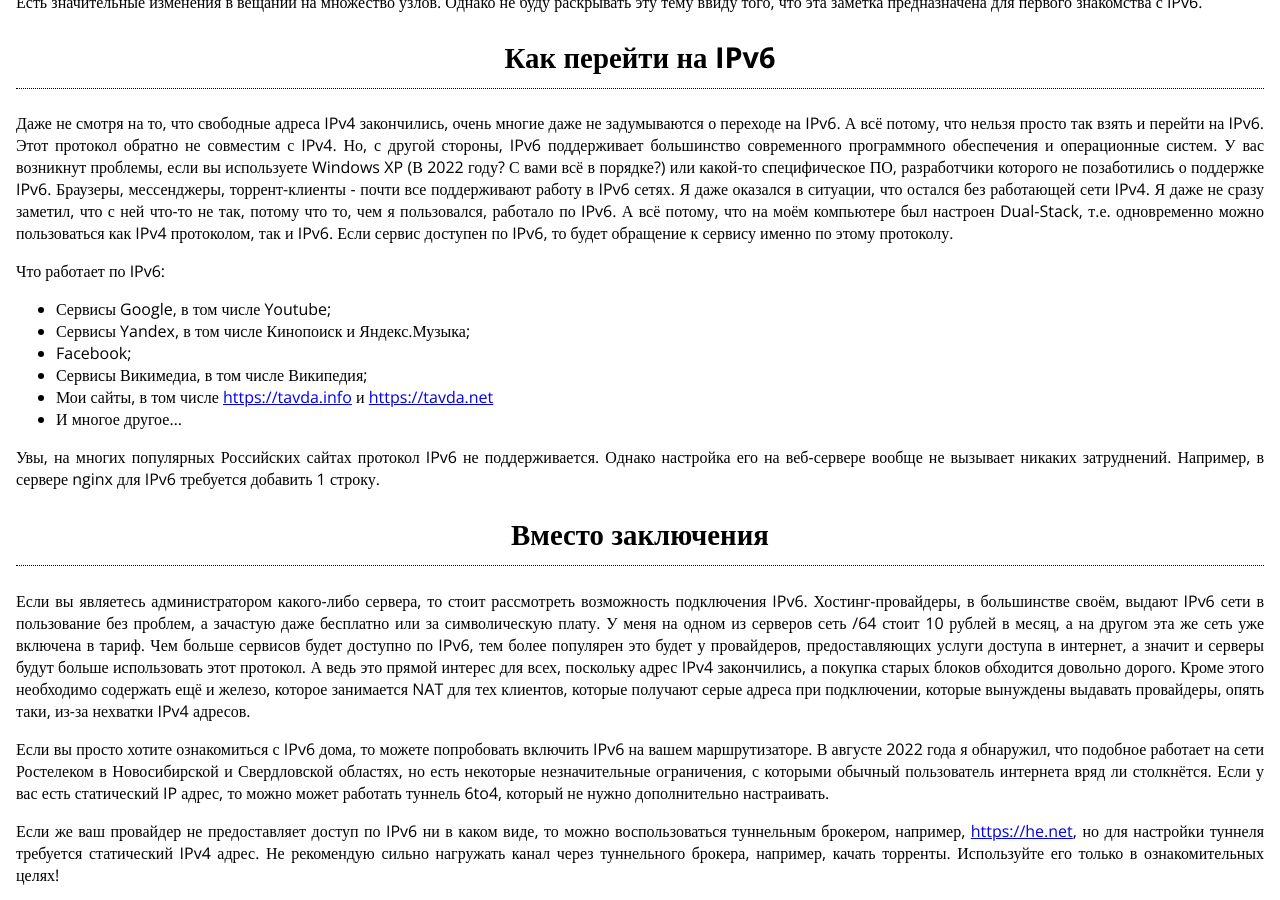
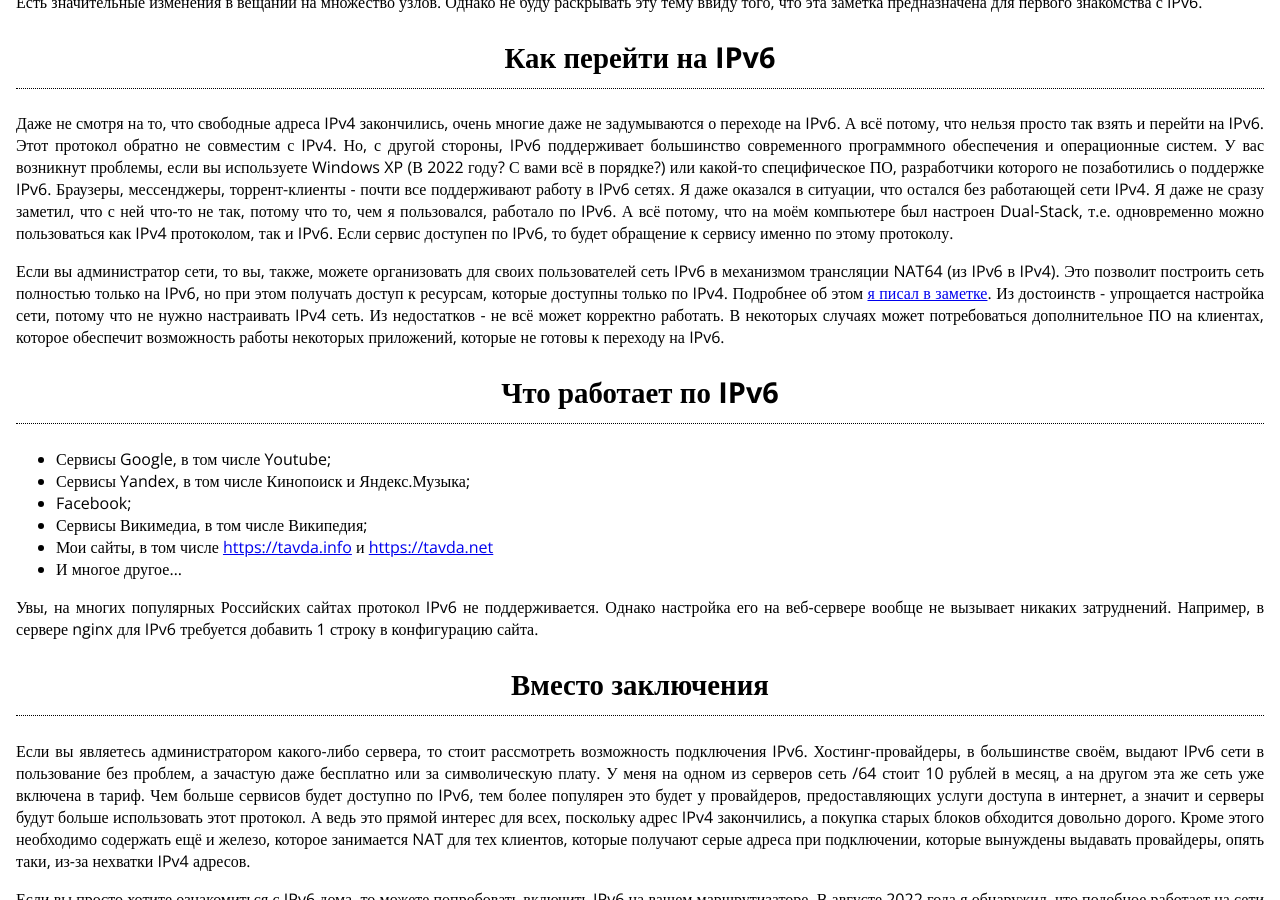
Before and after one commit to fsa/site, a Jekyll site: the page built from _posts/2022-08-29-ipv6.md, in a window 1280 px wide and 900 px high, scrolled down 1651 px. Built offline with Jekyll 4.4.1, drawn with Linux system fonts in a browser that asks for light colours.

Commit message:
Ссылка из IPv6 на NAT64.

```diff
--- a/_posts/2022-08-29-ipv6.md
+++ b/_posts/2022-08-29-ipv6.md
@@ -45,7 +45,9 @@ default via fe80::1 dev wlp3s0 proto ra metric 600 pref medium
 
 Даже не смотря на то, что свободные адреса IPv4 закончились, очень многие даже не задумываются о переходе на IPv6. А всё потому, что нельзя просто так взять и перейти на IPv6. Этот протокол обратно не совместим с IPv4. Но, с другой стороны, IPv6 поддерживает большинство современного программного обеспечения и операционные систем. У вас возникнут проблемы, если вы используете Windows XP (В 2022 году? С вами всё в порядке?) или какой-то специфическое ПО, разработчики которого не позаботились о поддержке IPv6. Браузеры, мессенджеры, торрент-клиенты - почти все поддерживают работу в IPv6 сетях. Я даже оказался в ситуации, что остался без работающей сети IPv4. Я даже не сразу заметил, что с ней что-то не так, потому что то, чем я пользовался, работало по IPv6. А всё потому, что на моём компьютере был настроен Dual-Stack, т.е. одновременно можно пользоваться как IPv4 протоколом, так и IPv6. Если сервис доступен по IPv6, то будет обращение к сервису именно по этому протоколу.
 
-Что работает по IPv6:
+Если вы администратор сети, то вы, также, можете организовать для своих пользователей сеть IPv6 в механизмом трансляции NAT64 (из IPv6 в IPv4). Это позволит построить сеть полностью только на IPv6, но при этом получать доступ к ресурсам, которые доступны только по IPv4. Подробнее об этом [я писал в заметке](/nat64-dns64). Из достоинств - упрощается настройка сети, потому что не нужно настраивать IPv4 сеть. Из недостатков - не всё может корректно работать. В некоторых случаях может потребоваться дополнительное ПО на клиентах, которое обеспечит возможность работы некоторых приложений, которые не готовы к переходу на IPv6.
+
+## Что работает по IPv6
 
 * Сервисы Google, в том числе Youtube;
 * Сервисы Yandex, в том числе Кинопоиск и Яндекс.Музыка;
@@ -54,7 +56,7 @@ default via fe80::1 dev wlp3s0 proto ra metric 600 pref medium
 * Мои сайты, в том числе <https://tavda.info> и <https://tavda.net>
 * И многое другое...
 
-Увы, на многих популярных Российских сайтах протокол IPv6 не поддерживается. Однако настройка его на веб-сервере вообще не вызывает никаких затруднений. Например, в сервере nginx для IPv6 требуется добавить 1 строку.
+Увы, на многих популярных Российских сайтах протокол IPv6 не поддерживается. Однако настройка его на веб-сервере вообще не вызывает никаких затруднений. Например, в сервере nginx для IPv6 требуется добавить 1 строку в конфигурацию сайта.
 
 ## Вместо заключения
 
```
